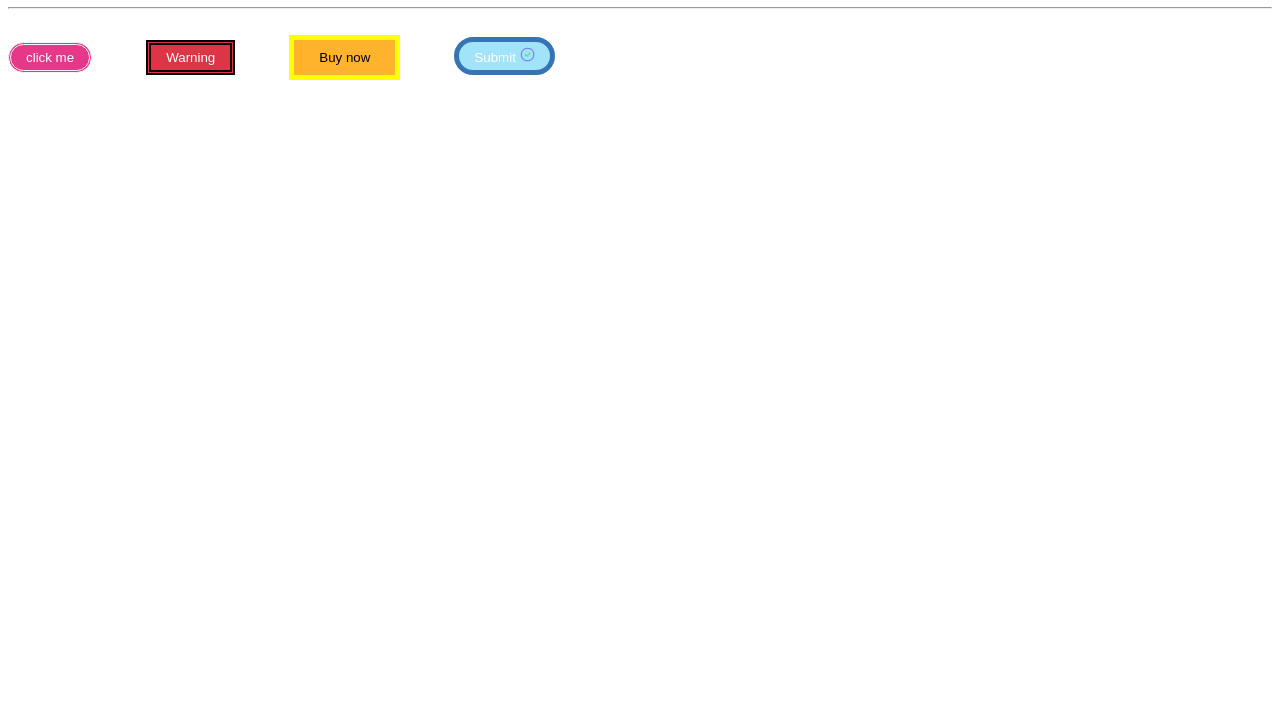
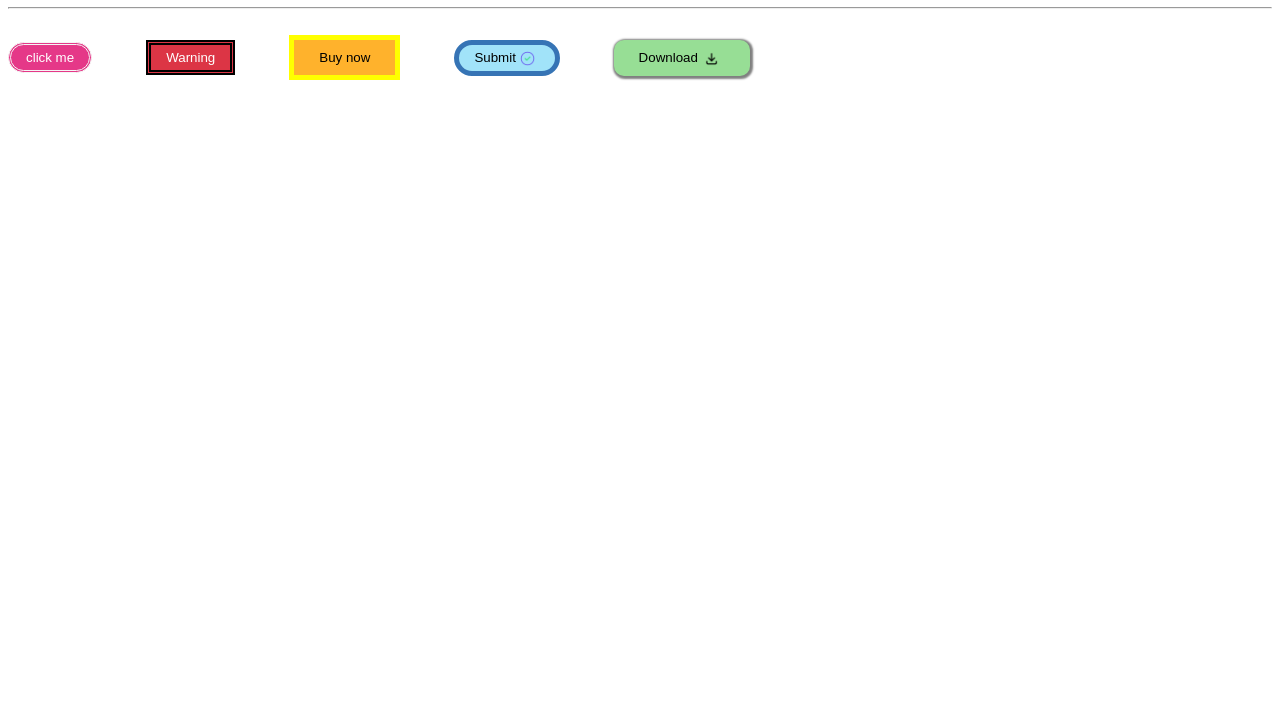
Before and after one commit to Mahimk2105/assignment-13-buttons-and-cards--css-repo, a plain HTML site: page buttons.html in a window 1280 px wide. Shown: the part 73-800 px from the top of the page. Drawn offline with Linux system fonts and the light colour scheme.

Commit message:
button5 added

```diff
--- a/buttons.html
+++ b/buttons.html
@@ -39,7 +39,7 @@
         .btn-4{
             margin-left: 50px;
             background-color:#A1E3F9;
-            color: white;
+            color:black;
             padding:5px 15px;
             border: 2px  solid#3674B5 ;
             cursor: pointer;
@@ -49,8 +49,37 @@
         }
         .btn-img{
             height: 15px;
+            vertical-align: middle;
+            margin-right: 5px;
 
         }
+
+        .btn-5{
+            margin-left: 50px;
+            background-color:#97DE95;
+            color:black;
+            padding:10px 25px;
+            border: none;
+            cursor: pointer;
+            border-radius: 10px;
+            border-width: 5px;
+            box-shadow: 1px 1px 2px 2px gray;
+        }
+
+
+        .btn-img1{
+            height: 15px;
+            vertical-align: middle;
+            margin-right: 6px;
+            margin-left: 2px;
+        }
+
+        .btn-hover{
+            .btn:hover {
+        box-shadow: 1px 1px 2px 2px gray;
+      }
+    }
+
 
     </style
 </head>
@@ -66,5 +95,7 @@
 
     <button class="btn-4"> Submit  <img src="done.png" class="btn-img"> </button>
 
+    <button class="btn-5">Download  <img src="download.png" class="btn-img1"></button>
+
 </body>
 </html>
```
Also changed, not shown: download.png (added).
